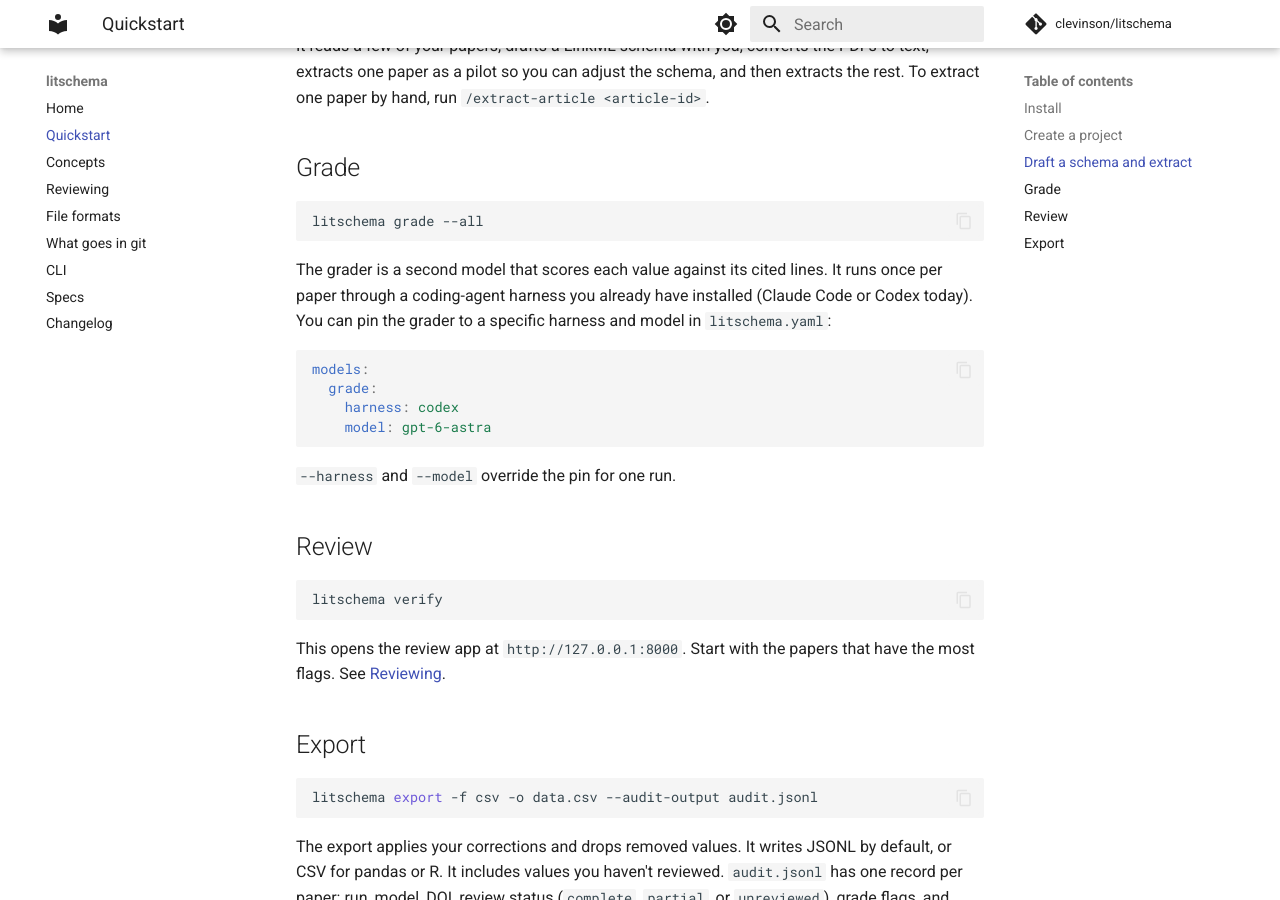
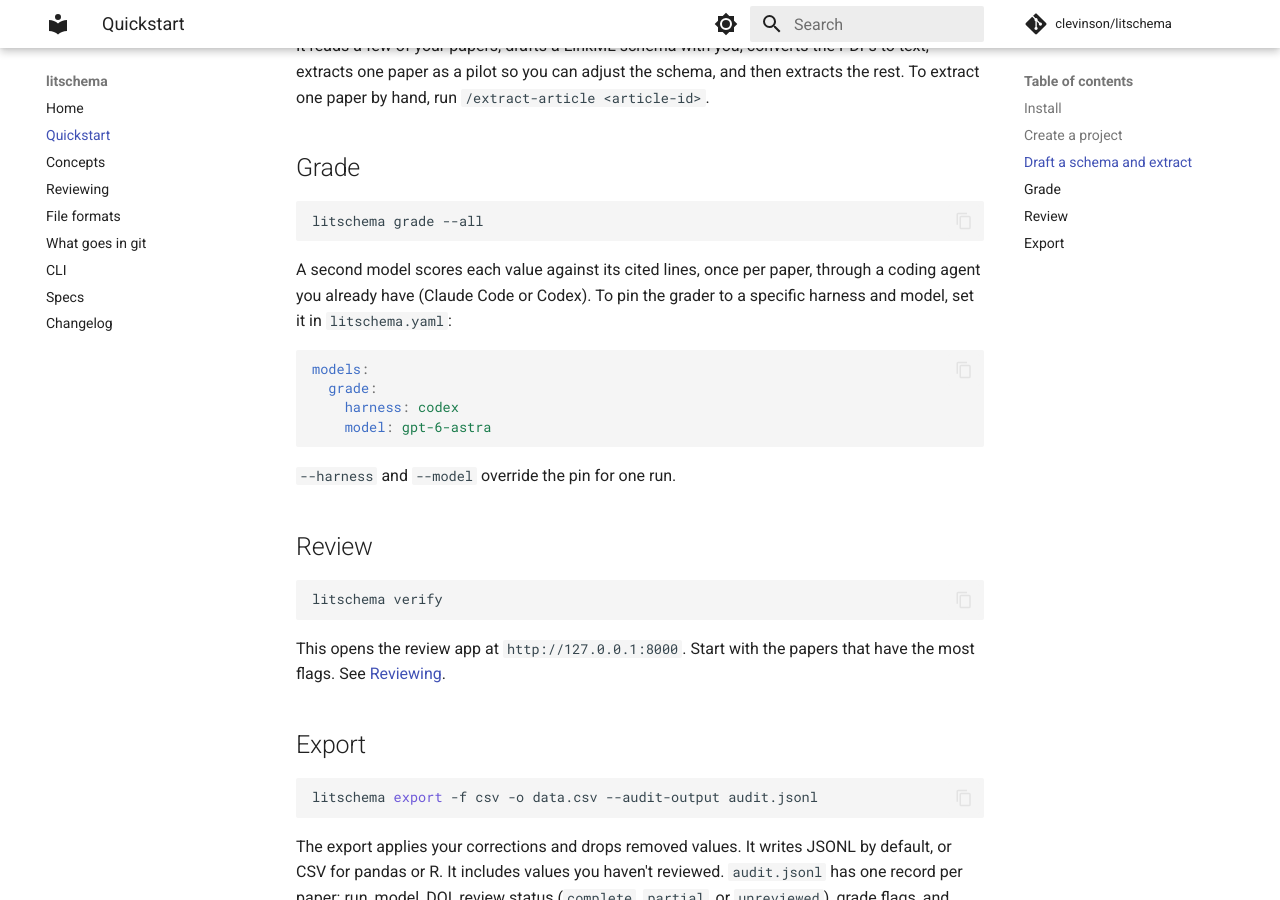
Before and after one commit to clevinson/litschema, an MkDocs documentation site: the page built from docs/quickstart.md, in a window 1280 px wide and 900 px high, scrolled down 795 px. Built offline with MkDocs 1.6.1 and Material for MkDocs 9.7.7, drawn with Linux system fonts in a browser that asks for light colours; comment, search, counter and statistics services are not loaded.

Commit message:
docs(grade): say coding agent in prose, harness only for the config key

````diff
--- a/docs/quickstart.md
+++ b/docs/quickstart.md
@@ -42,10 +42,9 @@ then extracts the rest. To extract one paper by hand, run
 litschema grade --all
 ```
 
-The grader is a second model that scores each value against its cited lines.
-It runs once per paper through a coding-agent harness you already have
-installed (Claude Code or Codex today). You can pin the grader to a specific
-harness and model in `litschema.yaml`:
+A second model scores each value against its cited lines, once per paper,
+through a coding agent you already have (Claude Code or Codex). To pin the
+grader to a specific harness and model, set it in `litschema.yaml`:
 
 ```yaml
 models:
````
Also changed, not shown: CHANGELOG.md (+5 -5 lines), README.md (+3 -4 lines), 1 other file.
